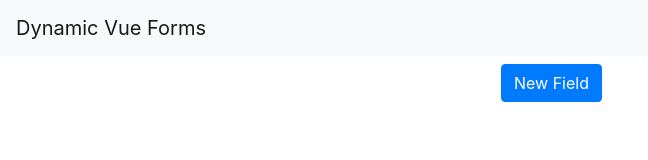
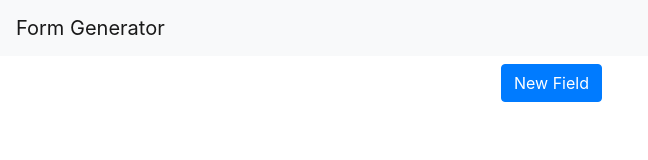
Before and after one commit to galimk/form-generator, a Vue app: page / in a window 1280 px wide. Shown: the top 160 px of the page, without its empty margins (0-648 px from the left). Built offline with nearby package versions, Linux system fonts and the light colour scheme.

Commit message:
renamed to form generator

```diff
--- a/src/App.vue
+++ b/src/App.vue
@@ -1,7 +1,7 @@
 <template>
     <div id="app">
         <nav class="navbar navbar-light bg-light">
-            <a class="navbar-brand" href="#">Dynamic Vue Forms</a>
+            <a class="navbar-brand" href="#">Form Generator</a>
         </nav>
         <router-view/>
     </div>
```
